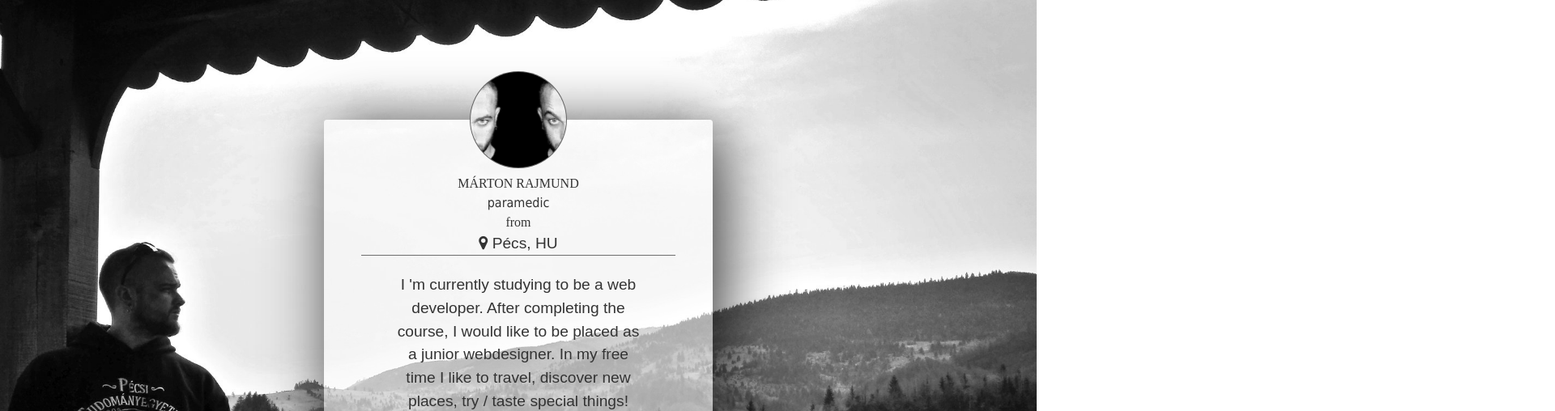
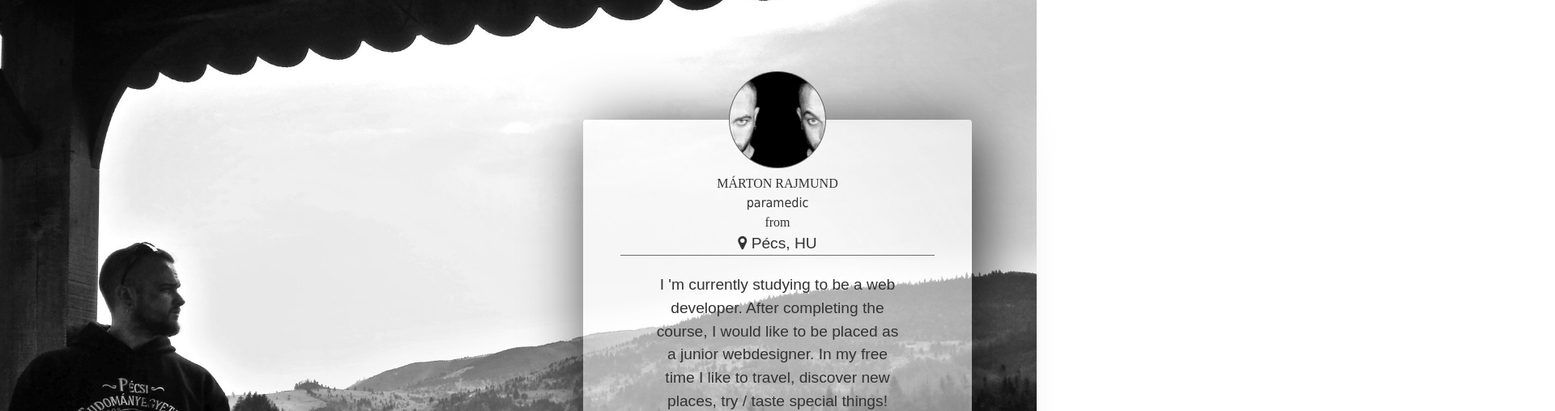
Before and after one commit to Destroy316/nevjegy, a plain HTML site: page index.html in a window 1280 px wide. Shown: the top 508 px of the page at 81% size, 1920 px wide, since content can reach past the window. Drawn offline with Linux system fonts and the light colour scheme.

Commit message:
your-commit-message

```diff
--- a/main.css
+++ b/main.css
@@ -36,6 +36,7 @@ body {
   background: url('assets/hatter.jpg') no-repeat center;
   background-size: cover;
   color: #333;
+  width: 150%;
 }
 
 .profile-card {
```
Also changed, not shown: index.html (+2 -0 lines).
